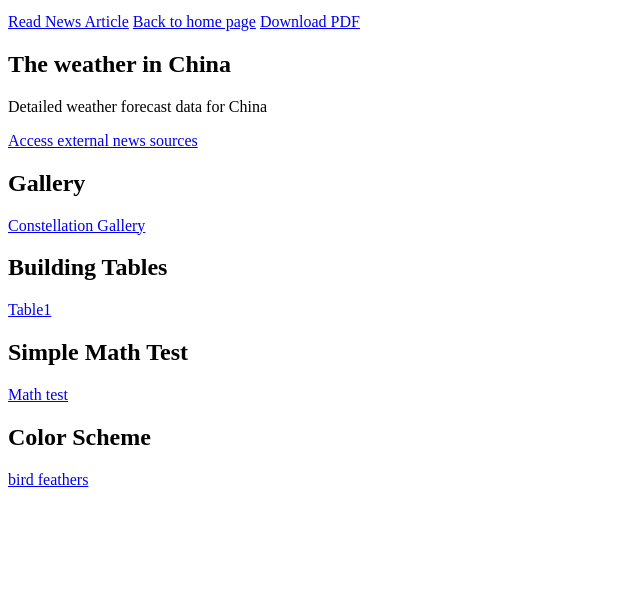
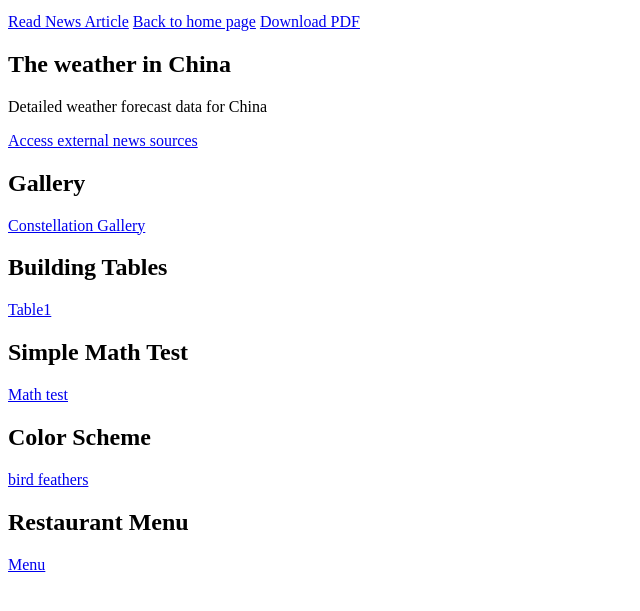
Before and after one commit to YukiGui/YukiGui.github.io, a plain HTML site: page News website.html in a window 1280 px wide. Shown: the part 101-712 px from the top of the page, without its empty margins (0-640 px from the left). Drawn offline with Linux system fonts and the light colour scheme.

Commit message:
Update News website.html

```diff
--- a/News website.html
+++ b/News website.html
@@ -21,5 +21,7 @@
 <a href="Math Test Form.html">Math test</a>
 <h2>Color Scheme</h2>
 <a href="color scheme.html">bird feathers</a>
+<h2>Restaurant Menu</h2>
+<a href="Restaurant Menu.html">Menu</a>
 </body>
 </html>
```
